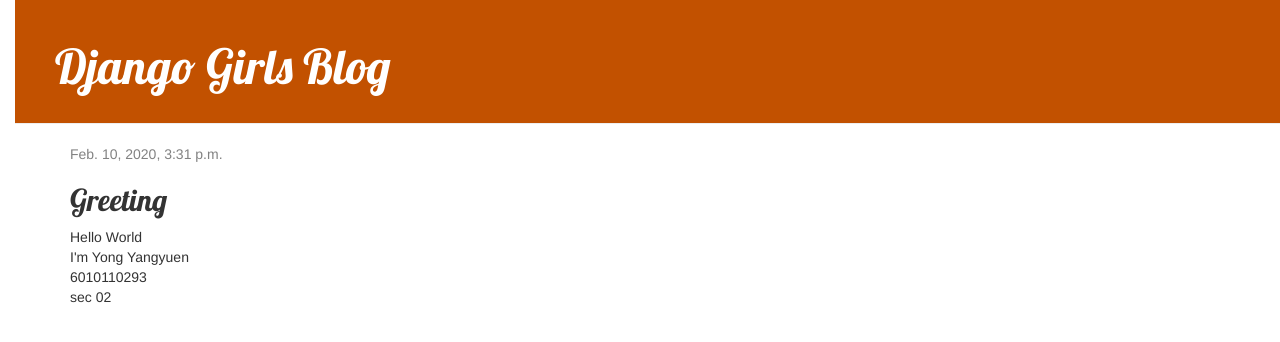
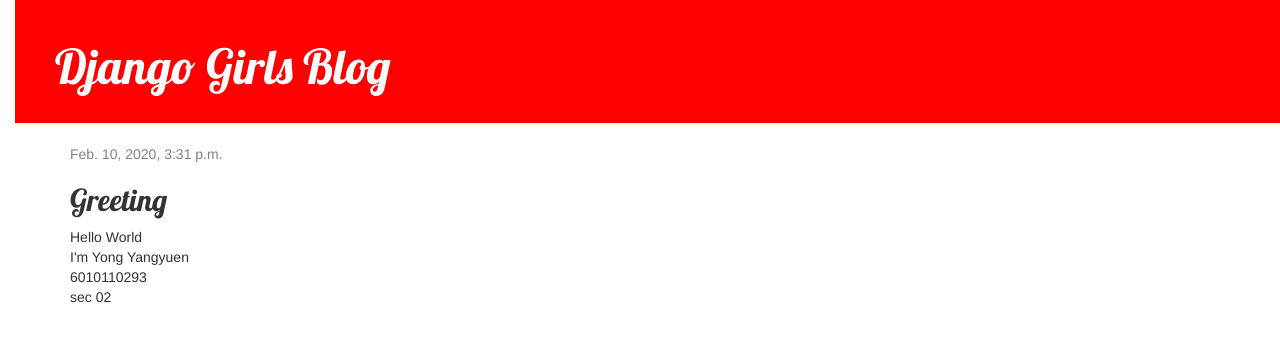
Before and after one commit to YongYangyuen/3SB04, a Django app: page /post/1/ in a window 1280 px wide. Shown: the top 342 px of the page. Run offline with Django 3.2, Linux system fonts and the light colour scheme; data comes from the database, SQL or seed files in the repository; both versions use the stored data as it was after the commit; some libraries are stand-ins or nearby versions.

Commit message:
Changed the colors of the header.

```diff
--- a/blog/static/css/blog.css
+++ b/blog/static/css/blog.css
@@ -1,7 +1,7 @@
 <a href="https://en.wikipedia.org/wiki/Django" class="external_link" id="link_to_wiki_page">
 
 h1 a, h2 a {
-    color: #C25100;
+    color: red;
     font-family: 'Lobster';
 }
 
@@ -10,7 +10,7 @@
 }
 
 .page-header {
-    background-color: #C25100;
+    background-color: red;
     margin-top: 0;
     padding: 20px 20px 20px 40px;
 }
```
Also changed, not shown: db.sqlite3.
